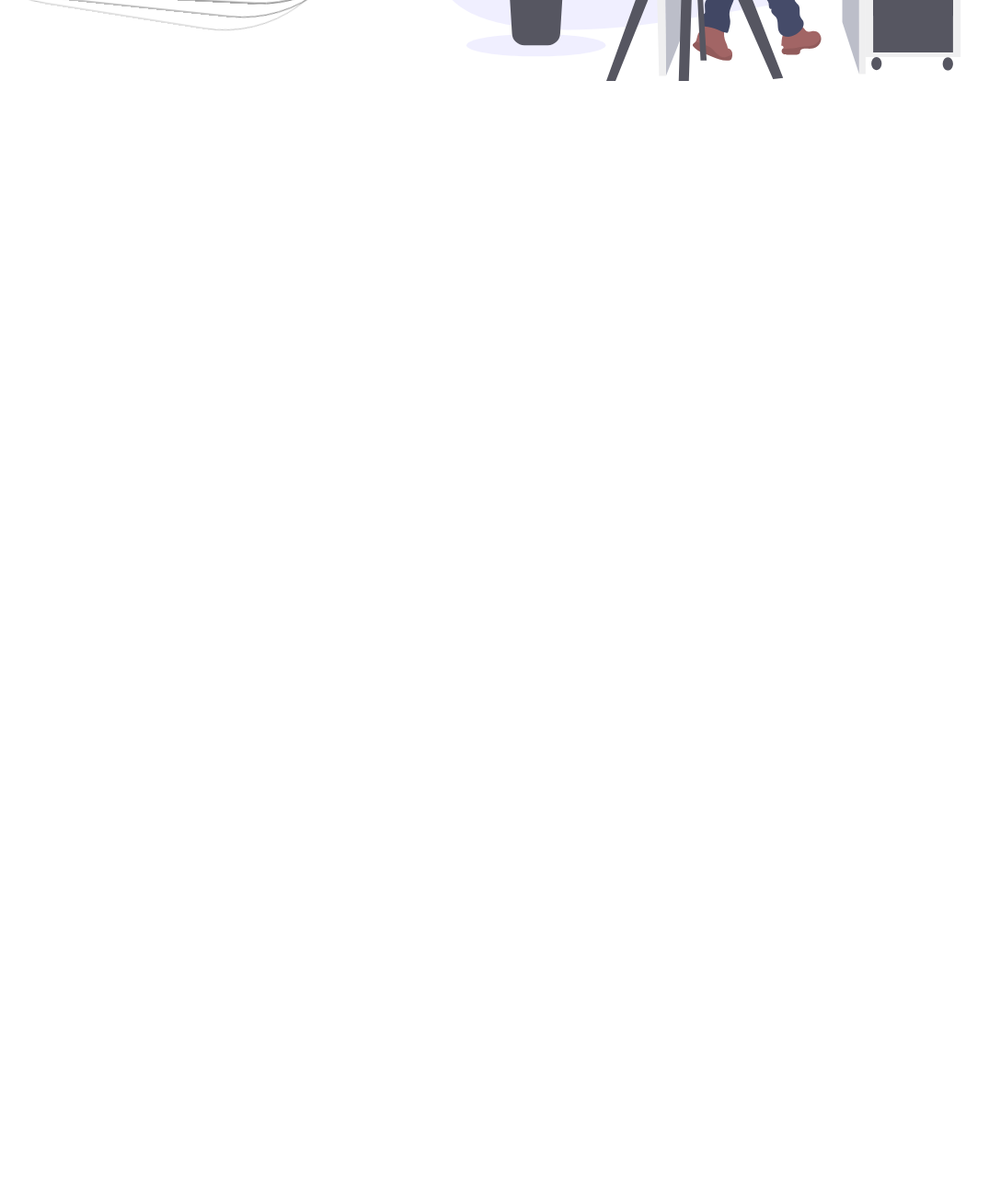
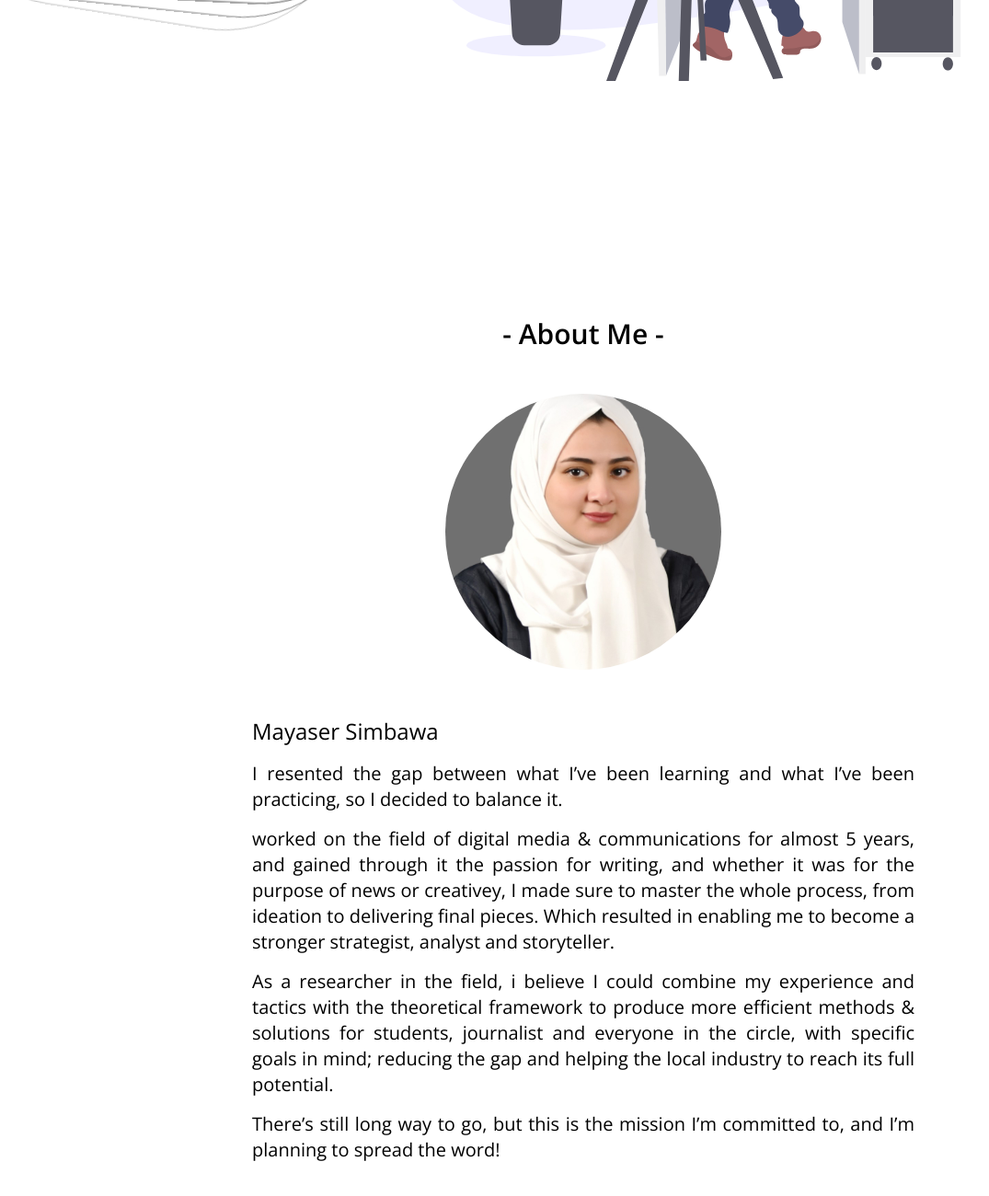
Before and after one commit to moafaqS/personal-website, a Gatsby site: page / in a window 1280 px wide. Shown: the part 648-1948 px from the top of the page at 92% size, without its empty margins (6-1081 px from the left). Before the commit the page ends 866 px from the top, so only its background shows below. Built offline with nearby package versions, Linux system fonts and the light colour scheme; Gatsby itself is replaced by a stand-in of ours.

Commit message:
added about me section to home page

```diff
--- /dev/null
+++ b/src/components/Sections/AboutMeSection.js
@@ -0,0 +1,100 @@
+import React from "react";
+import styled from "styled-components";
+import { H1, H2, H3, BodyIntro, BodyMain } from "../styles/textStyle";
+
+export const AboutMeSection = () => {
+  return (
+    <Wrapper>
+      <ContentWrapper>
+        <Title>
+          <span>-</span> About Me <span>-</span>
+        </Title>
+        <Image src="/images/1614932209122.jpeg" />
+        <TextWrapper>
+          <Name>Mayaser Simbawa</Name>
+          <Summery>
+            <p>
+              I resented the gap between what I’ve been learning and what I’ve
+              been practicing, so I decided to balance it.
+            </p>
+
+            <p>
+              worked on the field of digital media & communications for almost 5
+              years, and gained through it the passion for writing, and whether
+              it was for the purpose of news or creativey, I made sure to master
+              the whole process, from ideation to delivering final pieces. Which
+              resulted in enabling me to become a stronger strategist, analyst
+              and storyteller.
+            </p>
+
+            <p>
+              As a researcher in the field, i believe I could combine my
+              experience and tactics with the theoretical framework to produce
+              more efficient methods & solutions for students, journalist and
+              everyone in the circle, with specific goals in mind; reducing the
+              gap and helping the local industry to reach its full potential.
+            </p>
+
+            <p>
+              There’s still long way to go, but this is the mission I’m
+              committed to, and I’m planning to spread the word!
+            </p>
+          </Summery>
+        </TextWrapper>
+      </ContentWrapper>
+    </Wrapper>
+  );
+};
+
+const Wrapper = styled.div`
+  position: relative;
+  overflow: hidden;
+  /* background: rgba(240, 240, 254, 1); */
+`;
+const ContentWrapper = styled.div`
+  display: grid;
+  grid-template-rows: repeat(3, auto);
+  grid-gap: 50px;
+  padding: 130px 30px;
+  position: relative;
+  justify-items: center;
+`;
+const Title = styled(H3)``;
+const Image = styled.img`
+  border-radius: 50%;
+  width: 300px;
+  height: 300px;
+`;
+const TextWrapper = styled.div`
+  box-sizing: border-box;
+  padding: 0 250px;
+  width: 100%;
+`;
+const Name = styled(BodyIntro)``;
+const Summery = styled(BodyMain)`
+  text-align: justify;
+  text-justify: inter-word;
+  * {
+    padding-top: 15px;
+  }
+`;
+
+// const Wrapper = styled.div`
+//   position: relative;
+//   overflow: hidden;
+// `;
+// const ContentWrapper = styled.div`
+//   max-width: 1234px;
+//   margin: 0 auto;
+//   padding: 130px 30px;
+//   display: grid;
+//   grid-template-columns: 320px auto;
+//   grid-gap: 100px;
+//   position: relative;
+
+//   @media (max-width: 450px) {
+//     grid-template-columns: auto;
+//     /* padding: 150px 20px 150px; */
+//     gap: 60px;
+//   }
+// `;
--- a/src/components/Sections/HeroSection.js
+++ b/src/components/Sections/HeroSection.js
@@ -9,7 +9,6 @@
 function HeroSection() {
   return (
     <Wrapper>
-      {/* <WaveBackground /> */}
       <ContentWrapper>
         <BoxesWave />
         <TextWrapper>
--- a/src/pages/index.js
+++ b/src/pages/index.js
@@ -1,12 +1,14 @@
-import * as React from "react"
-import Layout from "../components/layout/layout"
-import SEO from "../components/layout/seo"
-import HeroSection from "../components/Sections/HeroSection"
+import * as React from "react";
+import Layout from "../components/layout/layout";
+import SEO from "../components/layout/seo";
+import { AboutMeSection } from "../components/Sections/AboutMeSection";
+import HeroSection from "../components/Sections/HeroSection";
 const IndexPage = () => (
   <Layout>
     <SEO title="Home" />
     <HeroSection />
+    <AboutMeSection />
   </Layout>
-)
+);
 
-export default IndexPage
+export default IndexPage;
```
Also changed, not shown: src/components/styles/textStyle.js (+11 -11 lines).
